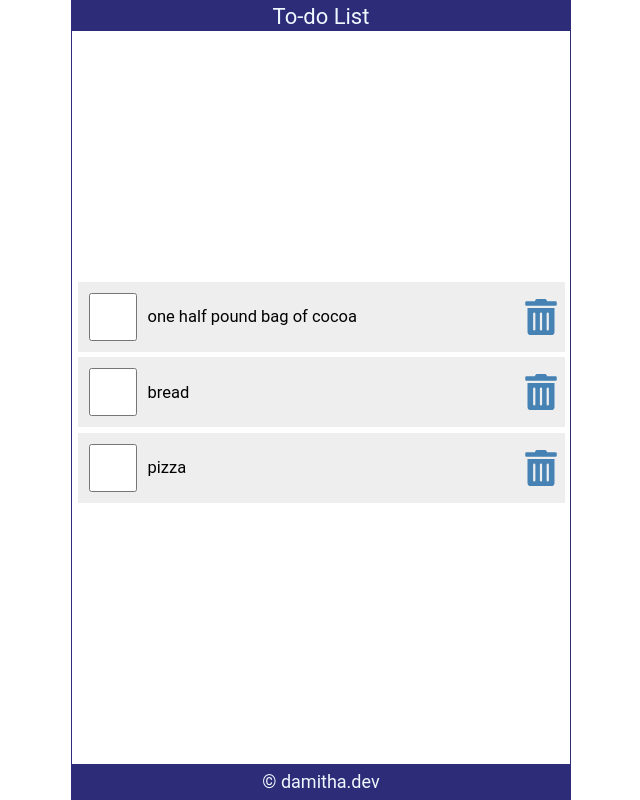
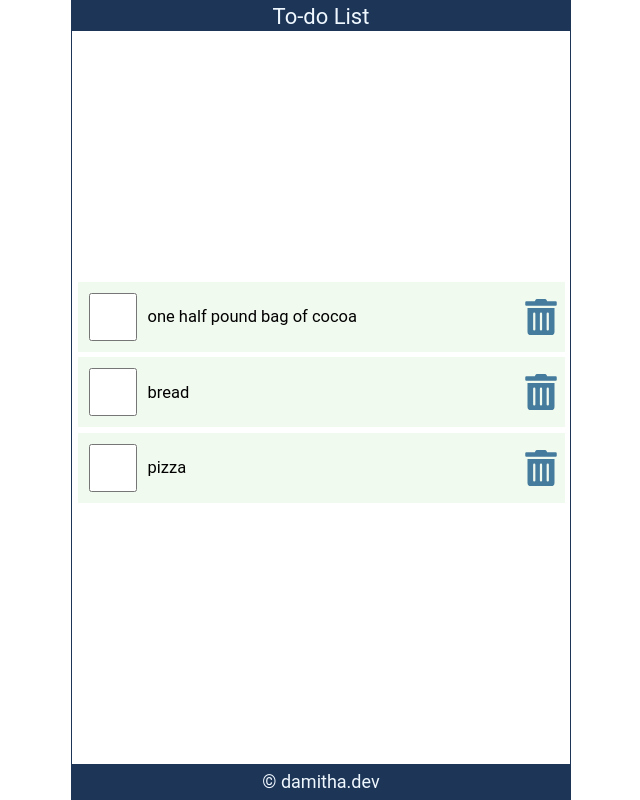
Before and after one commit to damithadev/React-Todo-App, a React (Vite) app: page / in a window 1280 px wide. Shown: the whole page, without its empty margins (319-959 px from the left). Built offline with nearby package versions, Linux system fonts and the light colour scheme.

Commit message:
colors updated

```diff
--- a/src/index.css
+++ b/src/index.css
@@ -28,7 +28,7 @@
     height: 100vh;
     width: 100%;
     max-width: 500px;
-    border: 1px solid rgb(44, 44, 121);
+    border: 1px solid #1d3557;
     margin: auto;
   }
 
@@ -36,7 +36,7 @@ header {
     height: 30px;
     width: 100%;
     padding: 0 0.25em;
-    background-color: rgb(44, 44, 121);
+    background-color: #1d3557;
     color: aliceblue;
     display: flex;
     justify-content: center;
@@ -48,7 +48,7 @@ footer {
     height: 35px;
     width: 100%;
     padding: 0 0.25em;
-    background-color: rgb(44, 44, 121);
+    background-color: #1d3557;
     color: aliceblue;
     display: flex;
     justify-content: center;
@@ -79,7 +79,7 @@ ul li::before {
   align-items: center;
   padding: 0.5rem 0 0.5rem 0.5rem;
   margin: 0.25rem 0;
-  background-color: #eee;
+  background-color: #f1faee;
 }
 
 .item:first-child {
@@ -112,12 +112,12 @@ ul li::before {
   min-width: 48px;
   height: 36px;
   font-size: 1rem;
-  color: steelblue;
+  color: #457b9d;
   cursor: pointer;
 }
 
 .item svg:focus,
 .item svg:hover {
-  color: red;
+  color: #e63946;
   outline: none;
 }
```
